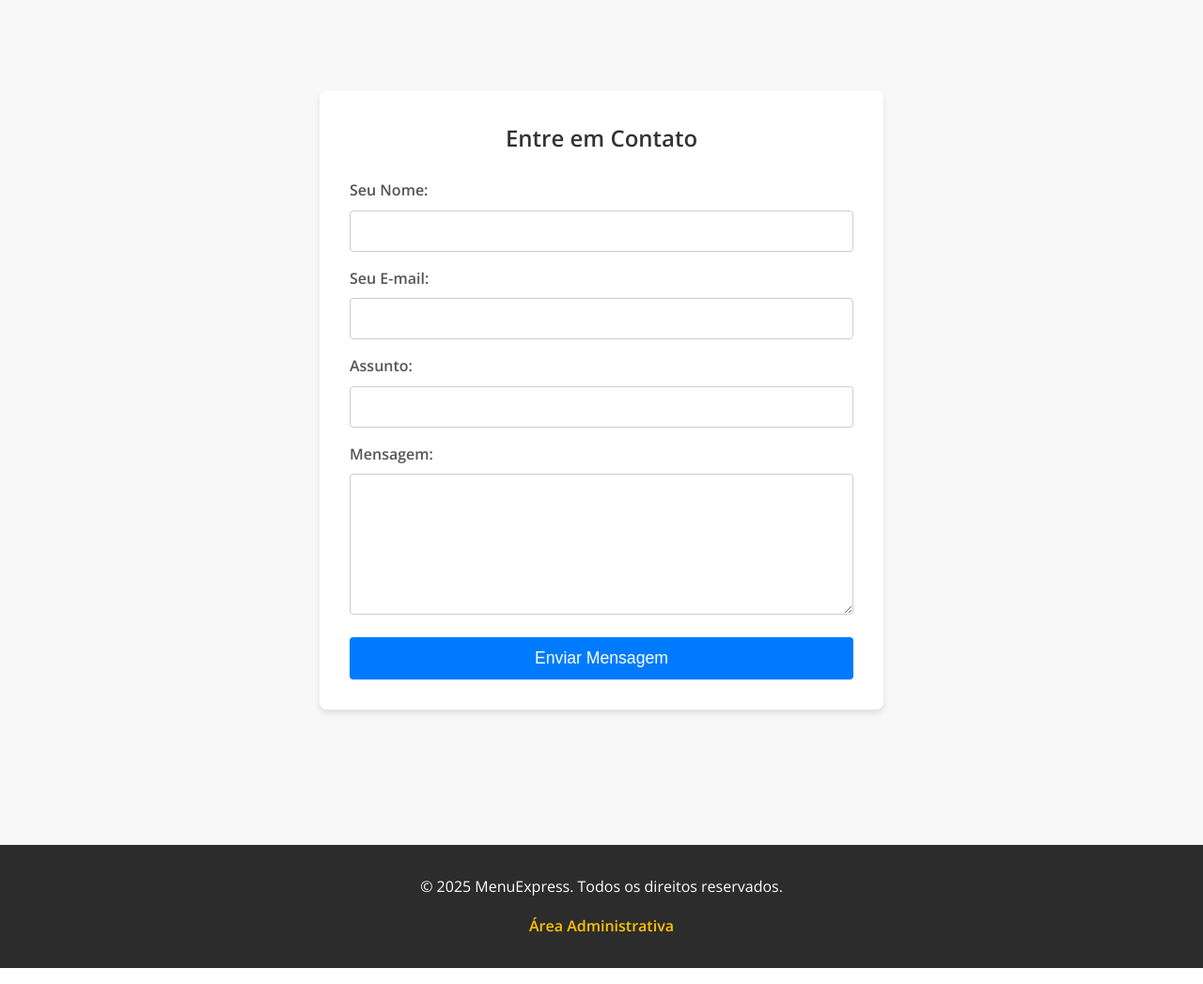
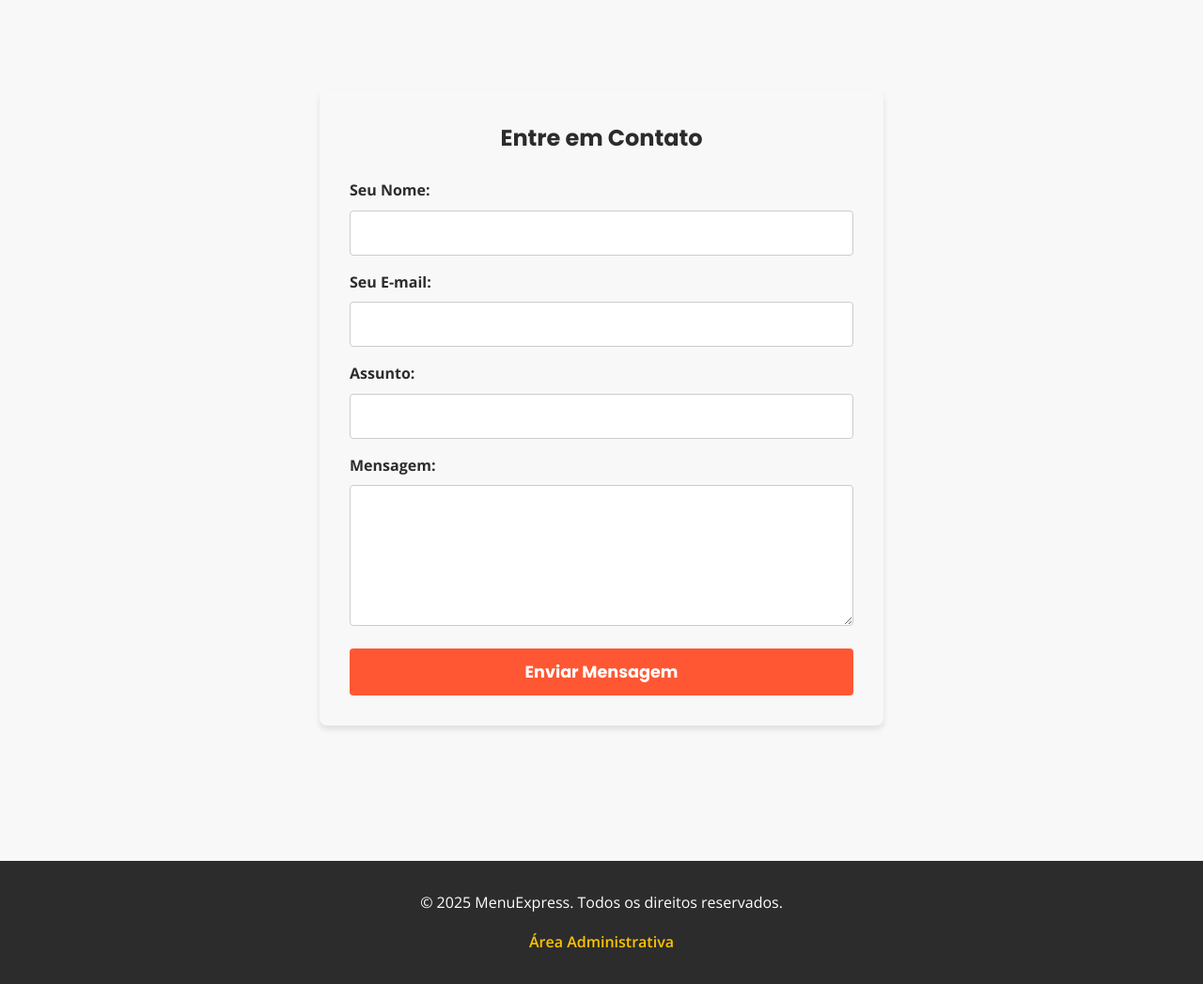
Before and after one commit to Igor-dev-backend/Projeto_Programacao_Web, a PHP site: page /faleconosco.php in a window 1280 px wide. Shown: the part 135-1182 px from the top of the page at 94% size. Run offline with PHP 8.4, Linux system fonts and the light colour scheme.

Commit message:
upgrade faleconosco.php

```diff
--- a/faleconosco.php
+++ b/faleconosco.php
@@ -30,20 +30,22 @@ $cliente_logado = isset($_SESSION['cliente_logado']);
     <title>Fale Conosco - MenuExpress</title>
     <link rel="stylesheet" href="assets/css/style.css">
     <link href="https://cdnjs.cloudflare.com/ajax/libs/font-awesome/6.0.0/css/all.min.css" rel="stylesheet">
+    <link href="https://fonts.googleapis.com/css2?family=Open+Sans:wght@400;700&family=Poppins:wght@700&display=swap" rel="stylesheet">
     <style>
         /* Estilos básicos para o formulário de contato, para garantir que apareça bem */
         .contact-form-container {
             max-width: 600px;
             margin: 3rem auto;
             padding: 2rem;
-            background-color: #fff;
+            background-color: #F8F8F8; /* Cor Fundo: Branco/cinza-claro */
             border-radius: 8px;
             box-shadow: 0 4px 6px rgba(0, 0, 0, 0.1);
         }
         .contact-form-container h2 {
+            font-family: 'Poppins', sans-serif;
             text-align: center;
             margin-bottom: 1.5rem;
-            color: #333;
+            color: #2C2C2C; /* Cor Neutra: Cinza-escuro */
         }
         .form-group {
             margin-bottom: 1rem;
@@ -52,7 +54,8 @@ $cliente_logado = isset($_SESSION['cliente_logado']);
             display: block;
             margin-bottom: 0.5rem;
             font-weight: bold;
-            color: #555;
+            font-family: 'Open Sans', sans-serif;
+            color: #2C2C2C; /* Cor Neutra: Cinza-escuro */
         }
         .form-group input[type="text"],
         .form-group input[type="email"],
@@ -63,6 +66,7 @@ $cliente_logado = isset($_SESSION['cliente_logado']);
             border-radius: 4px;
             box-sizing: border-box;
             font-size: 1rem;
+            font-family: 'Open Sans', sans-serif;
         }
         .form-group textarea {
             resize: vertical;
@@ -72,16 +76,17 @@ $cliente_logado = isset($_SESSION['cliente_logado']);
             display: block;
             width: 100%;
             padding: 0.75rem;
-            background-color: #007bff; /* Cor primária, assumindo um padrão */
+            background-color: #FF5733; /* Cor Primária: Vermelho-alaranjado */
             color: white;
             border: none;
             border-radius: 4px;
             font-size: 1.1rem;
+            font-family: 'Poppins', sans-serif;
             cursor: pointer;
             transition: background-color 0.3s ease;
         }
         .btn-submit:hover {
-            background-color: #0056b3;
+            background-color: #E04E2D; /* Um tom mais escuro para o hover */
         }
         .alert {
             padding: 1rem;
--- a/index.php
+++ b/index.php
@@ -116,7 +116,7 @@ if (!isset($_SESSION['cliente_logado'])) {
     <footer class="footer">
         <div class="container">
             <p>&copy; 2025 MenuExpress. Todos os direitos reservados.</p>
-            <a href="admin/" class="admin-link">Área Administrativa</a>
+            <a href="admin/" class="admin-link">Área Administrativa</a><br>
             <a href="faleconosco.php" class="admin-link">Fale Conosco</a>
         </div>
     </footer>
```
